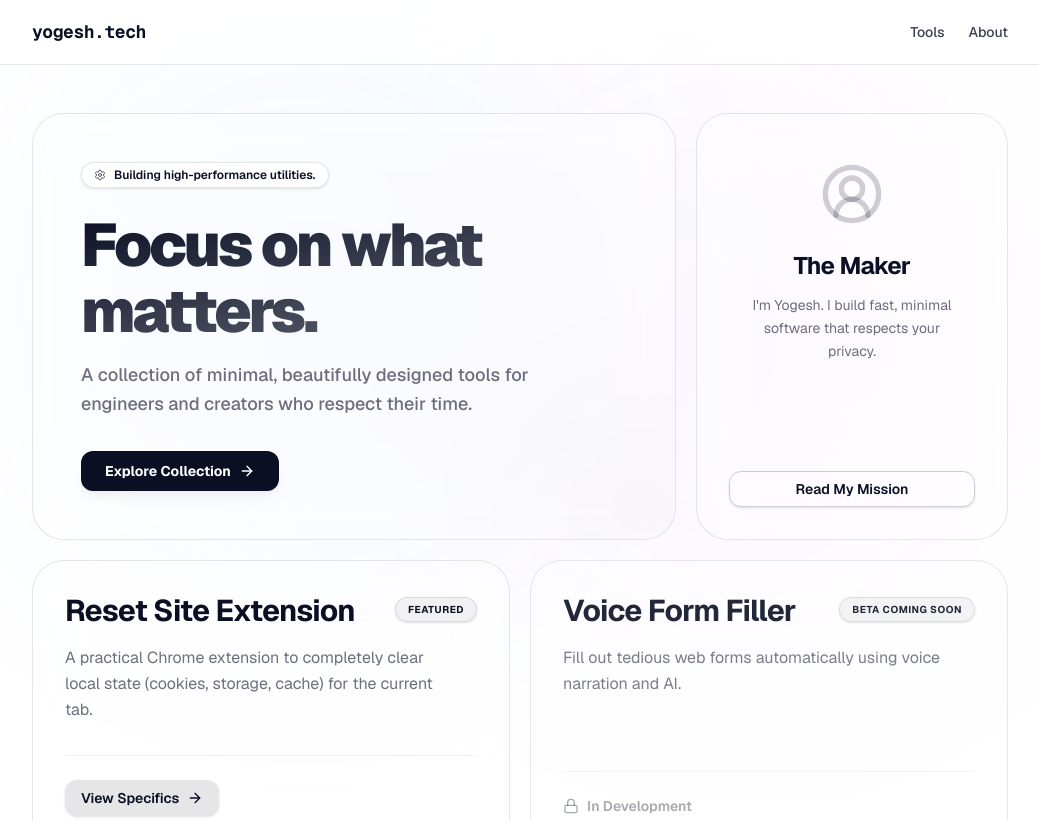
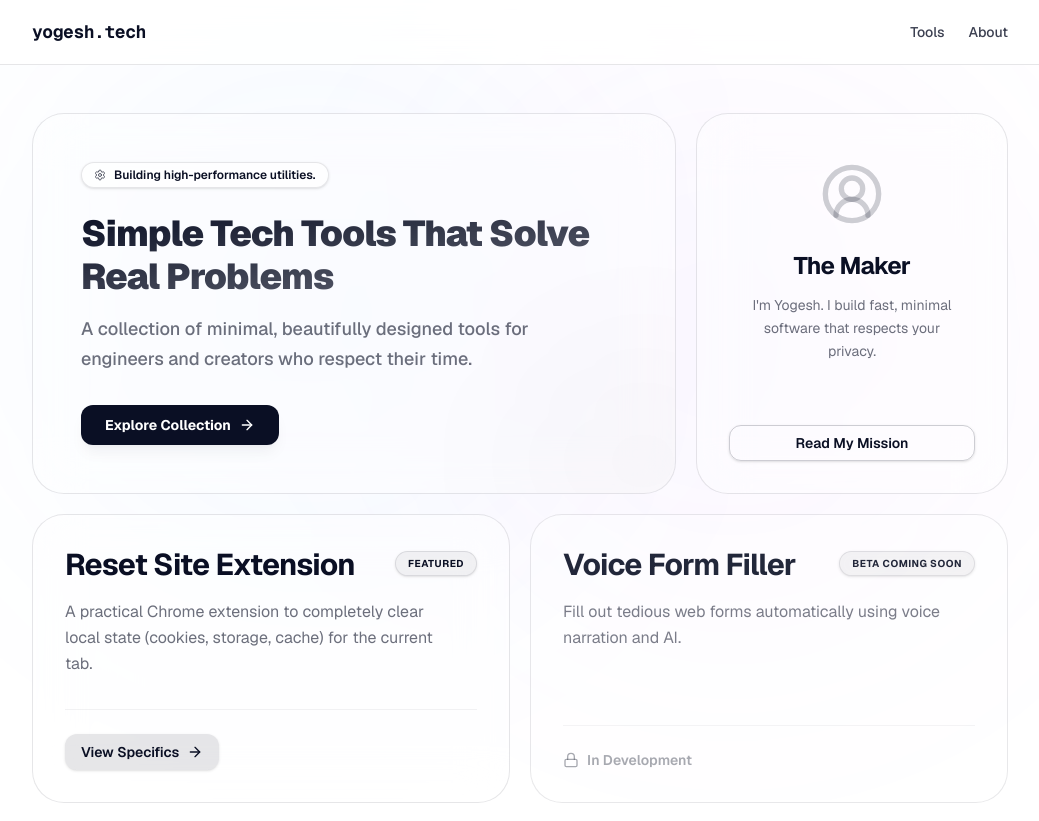
Before and after one commit to yogesh99/yogesh-tech, a Next.js app: page / in a window 1280 px wide. Shown: the top 821 px of the page, without its empty margins (120-1159 px from the left). Built offline with nearby package versions, Linux system fonts and the light colour scheme.

Commit message:
Title changed
Title changed

```diff
--- a/src/app/page.tsx
+++ b/src/app/page.tsx
@@ -26,8 +26,8 @@ export default function Home() {
               <Settings className="w-3 h-3 mr-2 opacity-70" />
               <span>Building high-performance utilities.</span>
             </div>
-            <h1 className="text-4xl md:text-5xl lg:text-6xl font-black tracking-tighter text-foreground bg-clip-text text-transparent bg-gradient-to-br from-foreground to-foreground/60 leading-[1.1]">
-              Focus on what matters.
+            <h1 className="text-2xl md:text-3xl lg:text-4xl font-black tracking-tight text-foreground bg-clip-text text-transparent bg-gradient-to-br from-foreground to-foreground/60 leading-[1.2]">
+              Simple Tech Tools That Solve Real Problems
             </h1>
             <p className="text-base md:text-lg text-foreground/60 max-w-lg mt-4 leading-relaxed font-medium">
               A collection of minimal, beautifully designed tools for engineers and creators who respect their time.
```
